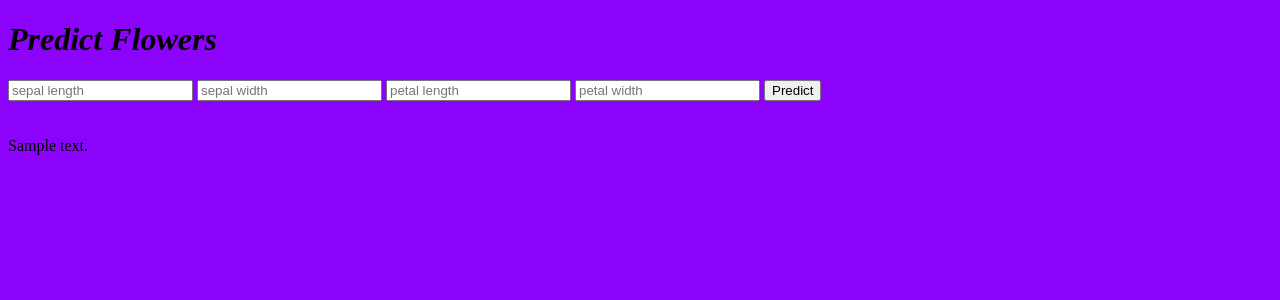
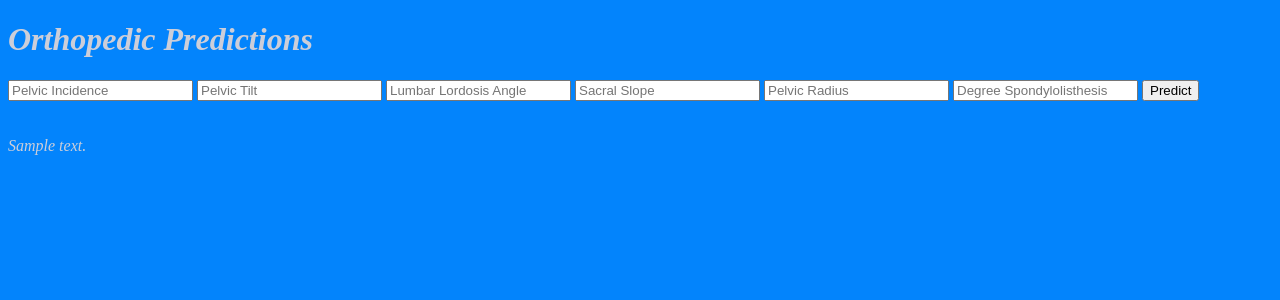
Before and after one commit to van-william/flask_app_ml, a Flask app: template templates/index.html in a window 1280 px wide. Shown: the top 300 px of the page. Run offline with Flask 2, Linux system fonts and the light colour scheme; the template is opened without the code that fills it: most values are stand-ins (such as "Sample title", 1, 10 or a date in 2020).

Commit message:
updated web app

```diff
--- a/app.py
+++ b/app.py
@@ -1,6 +1,20 @@
 #importing the necessary libraries for deployment
-from flask import Flask, request, jsonify, render_template
+from flask import Flask, jsonify, request, render_template
+import urllib.request
+import json
+import os
+import ssl
 import random
+
+from numpy import diag
+
+def allowSelfSignedHttps(allowed):
+    # bypass the server certificate verification on client side
+    if allowed and not os.environ.get('PYTHONHTTPSVERIFY', '') and getattr(ssl, '_create_unverified_context', None):
+        ssl._create_default_https_context = ssl._create_unverified_context
+
+allowSelfSignedHttps(True) # this line is needed if you use self-signed certificate in your scoring service.
+
 
 #naming our app as app
 app= Flask(__name__)
@@ -14,8 +28,56 @@ def home():
 
 @app.route("/predict", methods=["POST"])
 def predict():
-    return render_template("index.html", prediction_text= "flower is {}".format(random.randint(0,20)))
+    form_input = dict(request.form)
+    # Request data goes here
+    # The example below assumes JSON formatting which may be updated
+    # depending on the format your endpoint expects.
+    # More information can be found here:
+    # https://docs.microsoft.com/azure/machine-learning/how-to-deploy-advanced-entry-script
+    data =  {
+    "Inputs": {
+        "data": [
+        {
+            "pelvic_incidence": form_input['pelvic_incidence'],
+            "pelvic_tilt": form_input['pelvic_tilt'],
+            "lumbar_lordosis_angle": form_input['lumbar_lordosis_angle'],
+            "sacral_slope": form_input['sacral_slope'],
+            "pelvic_radius": form_input['pelvic_radius'],
+            "degree_spondylolisthesis": form_input['degree_spondylolisthesis']
+        }
+        ]
+    },
+    "GlobalParameters": {
+        "method": "predict"
+    }
+    }
 
+    body = str.encode(json.dumps(data))
+
+    url = 'http://c79082c8-8231-4292-9013-e13eb1af7f82.eastus.azurecontainer.io/score'
+    api_key = '' # Replace this with the API key for the web service
+
+    # The azureml-model-deployment header will force the request to go to a specific deployment.
+    # Remove this header to have the request observe the endpoint traffic rules
+    headers = {'Content-Type':'application/json', 'Authorization':('Bearer '+ api_key)}
+
+    req = urllib.request.Request(url, body, headers)
+
+    try:
+        response = urllib.request.urlopen(req)
+
+        result = response.read()
+        #print(result)
+        result_dict = json.loads(result.decode('utf-8'))
+        diagnosis = (result_dict['Results'][0])
+        #print(diagnosis)
+    except urllib.error.HTTPError as error:
+        print("The request failed with status code: " + str(error.code))
+
+        # Print the headers - they include the requert ID and the timestamp, which are useful for debugging the failure
+        print(error.info())
+        print(error.read().decode("utf8", 'ignore'))
+    return render_template("index.html", prediction_text= "Diagnosis is {}".format(diagnosis))
 
 if __name__ == "__main__":
     app.run(debug=True)
--- a/templates/index.html
+++ b/templates/index.html
@@ -11,24 +11,25 @@
 
 </head>
 
-<body style="background-color:#8c03fc;">
+<body style="background-color:#0384fc;">
  <div class="login">
-	<h1><i>Predict Flowers</i></h1>
+	<h1><i style="color:rgb(204, 206, 217);">Orthopedic Predictions</i></h1>
 
      <!-- Main Input For Receiving Query to our ML -->
     <form action="{{ url_for('predict')}}"method="post">
-    	<input type="text" name="sepal length (cm)" placeholder="sepal length" required="required" />
-        <input type="text" name="sepal width (cm)" placeholder="sepal width" required="required" />
-		<input type="text" name="petal length (cm)" placeholder="petal length" required="required" />
-        <input type="text" name="petal width (cm)" placeholder="petal width" required="required" />
-
+    	<input type="text" name="pelvic_incidence" placeholder="Pelvic Incidence" required="required" />
+      <input type="text" name="pelvic_tilt" placeholder="Pelvic Tilt" required="required" />
+		  <input type="text" name="lumbar_lordosis_angle" placeholder="Lumbar Lordosis Angle" required="required" />
+      <input type="text" name="sacral_slope" placeholder="Sacral Slope" required="required" />
+      <input type="text" name="pelvic_radius" placeholder="Pelvic Radius" required="required" />
+      <input type="text" name="degree_spondylolisthesis" placeholder="Degree Spondylolisthesis" required="required" />
 
         <button type="submit" class="btn btn-primary btn-block btn-large">Predict</button>
     </form>
 
    <br>
    <br>
-   {{ prediction_text }}
+   <i style="color:rgb(204, 206, 217);">{{ prediction_text }}</i>
 
  </div>
 
```
